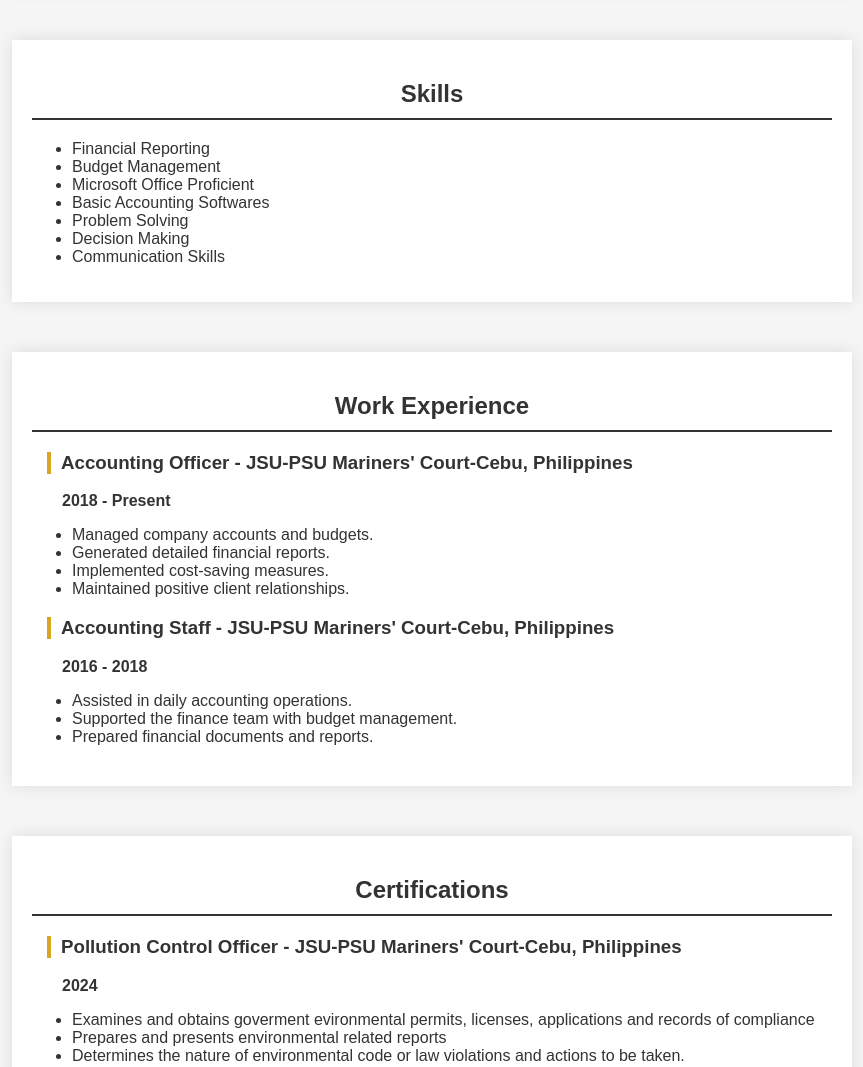
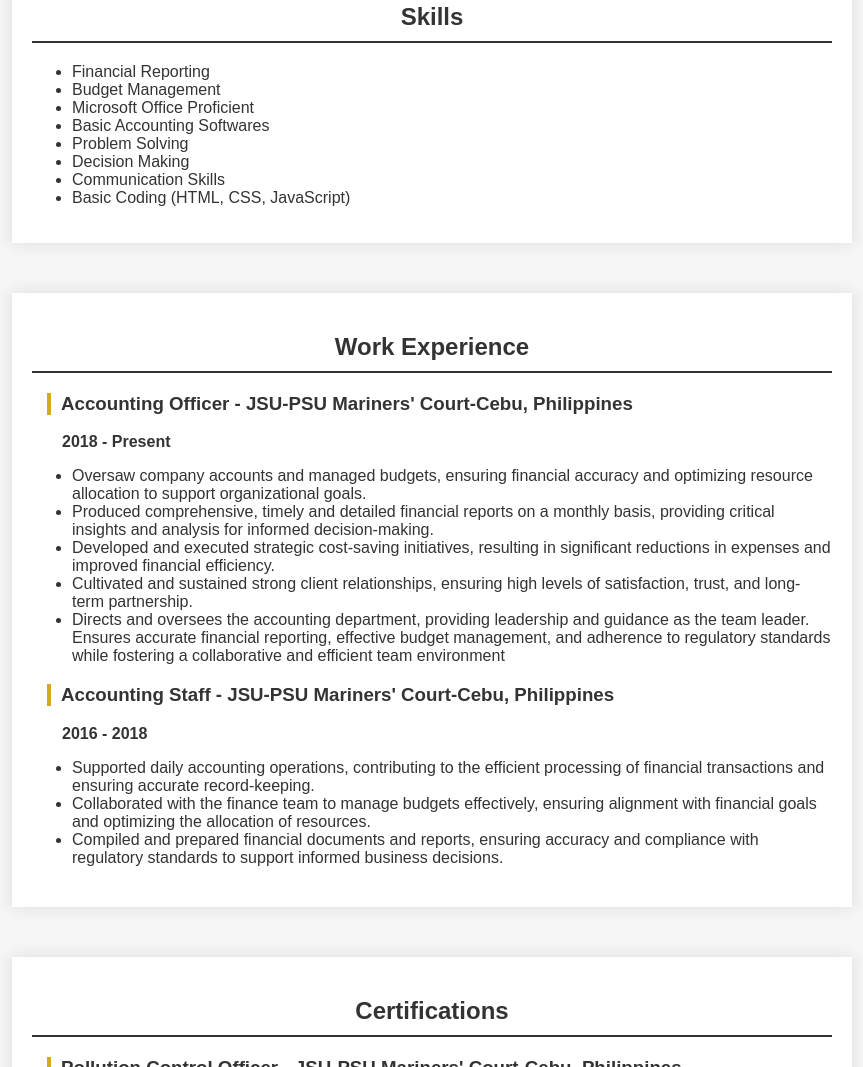
Before and after one commit to Chinorum/Chino-Tantuan-Portfolio, a plain HTML site: page index.html in a window 1280 px wide. Shown: the part 933-2000 px from the top of the page, without its empty margins (208-1071 px from the left). Drawn offline with Linux system fonts and the light colour scheme.

Commit message:
Add files via upload

```diff
--- a/index.html
+++ b/index.html
@@ -63,6 +63,7 @@
             <li>Problem Solving</li>
             <li>Decision Making</li>
             <li>Communication Skills</li>
+            <li>Basic Coding (HTML, CSS, JavaScript)</li>
         </ul>
     </section>
 
@@ -72,18 +73,19 @@
             <h3>Accounting Officer - JSU-PSU Mariners' Court-Cebu, Philippines</h3>
             <p>2018 - Present</p>
         <ul>
-            <li>Managed company accounts and budgets.</li>
-            <li>Generated detailed financial reports.</li>
-            <li>Implemented cost-saving measures.</li>
-            <li>Maintained positive client relationships.</li>
+            <li>Oversaw company accounts and managed budgets, ensuring financial accuracy and optimizing resource allocation to support organizational goals.</li>
+            <li>Produced comprehensive, timely and detailed financial reports on a monthly basis, providing critical insights and analysis for informed decision-making.</li>
+            <li>Developed and executed strategic cost-saving initiatives, resulting in significant reductions in expenses and improved financial efficiency.</li>
+            <li>Cultivated and sustained strong client relationships, ensuring high levels of satisfaction, trust, and long-term partnership.</li>
+            <li>Directs and oversees the accounting department, providing leadership and guidance as the team leader. Ensures accurate financial reporting, effective budget management, and adherence to regulatory standards while fostering a collaborative and efficient team environment</li>
         </ul>
 
             <h3>Accounting Staff - JSU-PSU Mariners' Court-Cebu, Philippines</h3>
             <p>2016 - 2018</p>
         <ul>
-            <li>Assisted in daily accounting operations.</li>
-            <li>Supported the finance team with budget management.</li>
-            <li>Prepared financial documents and reports.</li>
+            <li>Supported daily accounting operations, contributing to the efficient processing of financial transactions and ensuring accurate record-keeping.</li>
+            <li>Collaborated with the finance team to manage budgets effectively, ensuring alignment with financial goals and optimizing the allocation of resources.</li>
+            <li>Compiled and prepared financial documents and reports, ensuring accuracy and compliance with regulatory standards to support informed business decisions.</li>
         </ul>
         </div>
     </section>
--- a/styles.css
+++ b/styles.css
@@ -14,6 +14,7 @@ header {
     text-align: center;
     text-weight: bold;
     padding: 100px 20px;
+    height: 250px;
 }
 .nav-container{
     display: flex;
```
